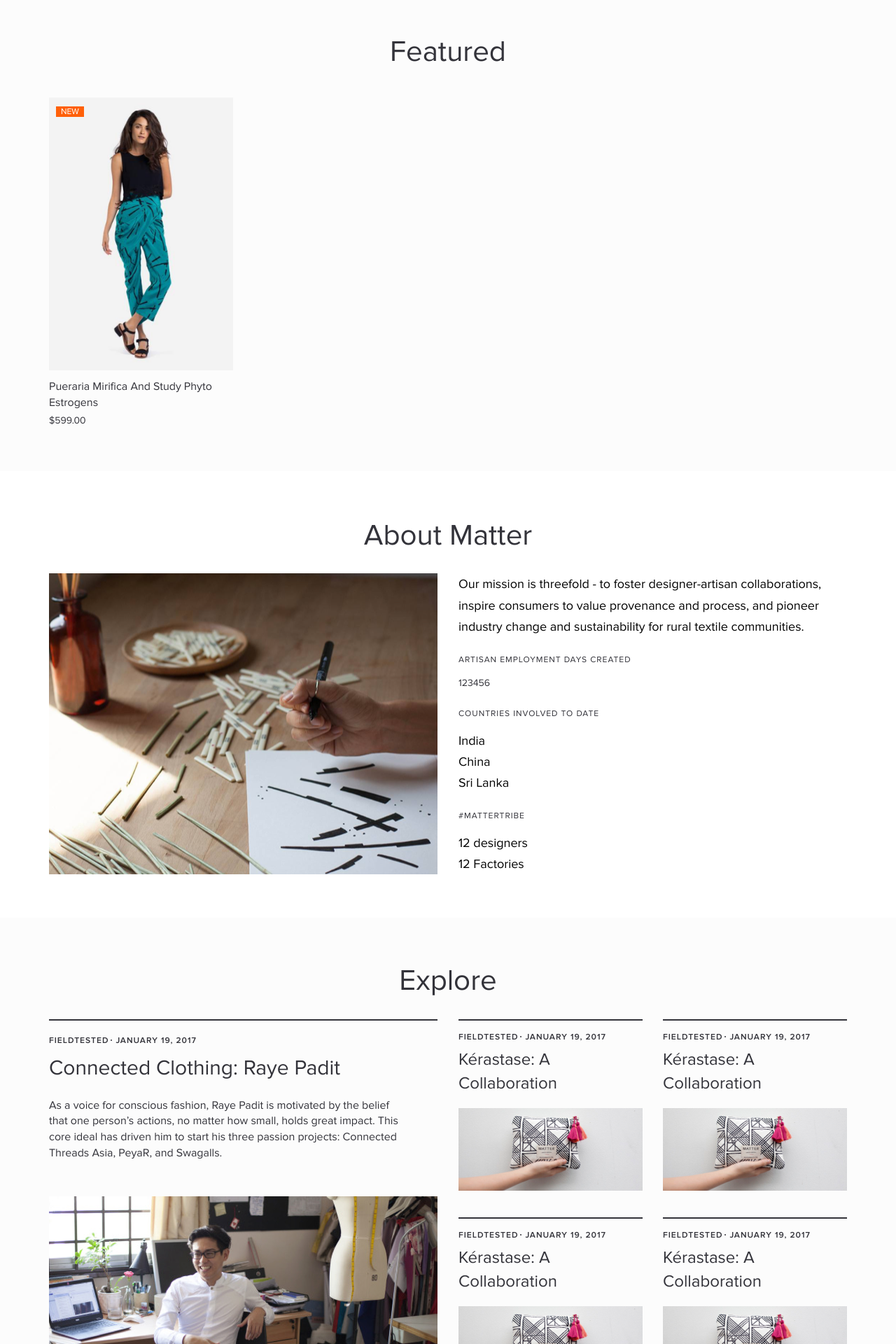
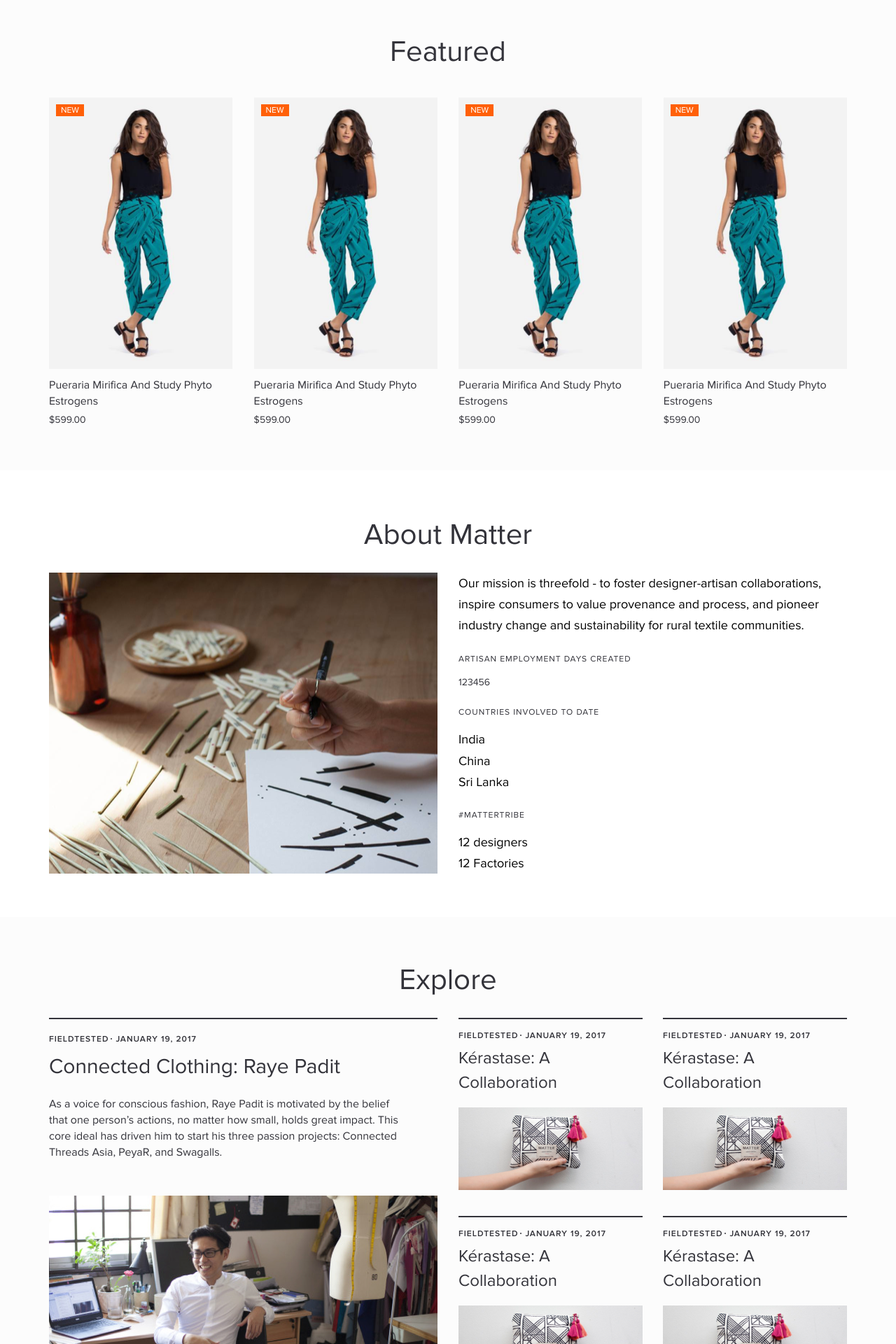
Before and after one commit to ankovel/matter, a React (Create React App) app: page / in a window 1280 px wide. Shown: the part 680-2600 px from the top of the page at 70% size. Built offline with nearby package versions, Linux system fonts and the light colour scheme.

Commit message:
Implement Shop block for HomePage

```diff
--- a/src/components/Home/Explore/BigArticle.jsx
+++ b/src/components/Home/Explore/BigArticle.jsx
@@ -4,7 +4,7 @@ import { makeStyles } from '@material-ui/core';
 
 const useStyles = makeStyles({
   info: {
-    width: '555',
+
     borderTop: 'solid 2px #33333a',
   },
   item: {
--- a/src/components/Home/Explore/Explore.jsx
+++ b/src/components/Home/Explore/Explore.jsx
@@ -7,7 +7,6 @@ const useStyles = makeStyles({
   container: {
     display: 'grid',
     padding: '60px 0',
-    marginBottom: '62px',
   },
   wrapper: {
     display: 'flex',
@@ -30,17 +29,29 @@ const useStyles = makeStyles({
     border: 'none',
     cursor: 'pointer',
     color: '#fff',
-  }
+  },
+  small: {
+    display: 'flex',
+    flexWrap: 'wrap',
+    justifyContent: 'space-between',
+    width: '555px',
+  },
 });
 
 const Explore = () => {
   const classes = useStyles();
+
   return (
     <div className={classes.container}>
       <h1 className={classes.title}>Explore</h1>
       <div className={classes.wrapper}>
         <BigArticle />
-        <SmallArticle />
+        <div className={classes.small}>
+          <SmallArticle />
+          <SmallArticle />
+          <SmallArticle />
+          <SmallArticle />
+        </div>
       </div>
 
       <button type="button" className={classes.btn}>See the journal</button>
--- a/src/components/Home/Explore/SmallArticle.jsx
+++ b/src/components/Home/Explore/SmallArticle.jsx
@@ -3,12 +3,6 @@ import cn from 'classnames'
 import { makeStyles } from '@material-ui/core';
 
 const useStyles = makeStyles({
-  wrapper: {
-    display: 'flex',
-    flexWrap: 'wrap',
-    justifyContent: 'space-between',
-    width: '555px',
-  },
   info: {
     width: '263px',
     height: '283px',
@@ -51,7 +45,6 @@ const SmallArticle = () => {
   const classes = useStyles();
 
   return (
-    <div className={classes.wrapper}>
     <div className={classes.info}>
       <div className={classes.item}>
         <span className={cn(classes.fieldTested, classes.date)}>FIELDTESTED</span>
@@ -60,35 +53,6 @@ const SmallArticle = () => {
       <h2 className={classes.title}>Kérastase: A Collaboration</h2>
       <img className={classes.img} src="images/small2.png" alt="explore" />
     </div>
-
-      <div className={classes.info}>
-        <div className={classes.item}>
-          <span className={cn(classes.fieldTested, classes.date)}>FIELDTESTED</span>
-          <span className={classes.date}>JANUARY 19, 2017</span>
-        </div>
-        <h2 className={classes.title}>Kérastase: A Collaboration</h2>
-        <img className={classes.img} src="images/small2.png" alt="explore" />
-      </div>
-
-      <div className={classes.info}>
-        <div className={classes.item}>
-          <span className={cn(classes.fieldTested, classes.date)}>FIELDTESTED</span>
-          <span className={classes.date}>JANUARY 19, 2017</span>
-        </div>
-        <h2 className={classes.title}>Kérastase: A Collaboration</h2>
-        <img className={classes.img} src="images/small2.png" alt="explore" />
-      </div>
-
-      <div className={classes.info}>
-        <div className={classes.item}>
-          <span className={cn(classes.fieldTested, classes.date)}>FIELDTESTED</span>
-          <span className={classes.date}>JANUARY 19, 2017</span>
-        </div>
-        <h2 className={classes.title}>Kérastase: A Collaboration</h2>
-        <img className={classes.img} src="images/small2.png" alt="explore" />
-      </div>
-
-    </div>
   )
 }
 
--- a/src/components/Home/ProductCard/ProductCard.jsx
+++ b/src/components/Home/ProductCard/ProductCard.jsx
@@ -1,6 +1,16 @@
 import React from 'react';
+import cn from 'classnames';
+import PropTypes from 'prop-types';
 import { makeStyles } from '@material-ui/core';
 import { Link } from 'react-router-dom';
+
+const propTypes = {
+  className: PropTypes.string,
+};
+
+const defaultProps = {
+  className: '',
+};
 
 const useStyles = makeStyles({
   link: {
@@ -8,11 +18,12 @@ const useStyles = makeStyles({
     color: '#33333a',
   },
   item: {
-    position: 'absolute',
+    position: 'relative',
     top: '10px',
     left: '10px',
   },
   new: {
+    position: 'absolute',
     padding: '0 7px',
     fontSize: '12px',
     textTransform: 'uppercase',
@@ -32,11 +43,12 @@ const useStyles = makeStyles({
   }
 });
 
-const ProductCard = () => {
+const ProductCard = (props) => {
+  const { className } = props;
   const classes = useStyles();
 
   return (
-    <Link href="/" className={classes.link}>
+    <Link to="/" className={cn(classes.link, className)}>
       <div className={classes.item}>
         <span className={classes.new}>new</span>
       </div>
@@ -45,6 +57,9 @@ const ProductCard = () => {
         <span className={classes.price}>$599.00</span>
     </Link>
   )
-}
+};
+
+ProductCard.propTypes = propTypes;
+ProductCard.defaultProps = defaultProps;
 
 export default ProductCard;
--- /dev/null
+++ b/src/components/Home/Shop/Shop.jsx
@@ -0,0 +1,85 @@
+import React from 'react';
+import cn from 'classnames';
+import { Link } from 'react-router-dom';
+import PropTypes from 'prop-types';
+import { makeStyles } from '@material-ui/core';
+
+const propTypes = {
+  className: PropTypes.string,
+  title: PropTypes.string.isRequired,
+  image: PropTypes.string.isRequired,
+  href: PropTypes.string.isRequired,
+};
+
+const defaultProps = {
+  className: '',
+};
+
+const useStyles = makeStyles({
+  link: {
+    position: 'relative',
+    textDecoration: 'none',
+    color: '#33333a',
+    '&:hover': {
+      '& $now': {
+        visibility: 'visible',
+        bottom: '40%',
+      },
+      '& $img': {
+        filter: 'brightness(0.8)',
+      },
+      '& $title': {
+        visibility: 'hidden',
+      },
+    },
+  },
+  title: {
+    visibility: 'visible',
+    position: 'absolute',
+    textAlign: 'center',
+    padding: '12px 0',
+    bottom: '60px',
+    left: '0',
+    right: '0',
+    fontSize: '18px',
+    backgroundColor: '#fff',
+    color: '#030303',
+    zIndex: 1,
+  },
+  img: {
+    width: '100%',
+    transition: '0.3s all ease',
+  },
+  now: {
+    visibility: 'hidden',
+    position: 'absolute',
+    textAlign: 'center',
+    padding: '11.5px 0',
+    bottom: '15%',
+    left: '42px',
+    right: '42px',
+    backgroundColor: '#33333a',
+    color: '#fff',
+    fontSize: '12px',
+    letterSpacing: '2px',
+    transition: '0.3s all ease',
+  },
+});
+
+const Shop = (props) => {
+  const { className, title, image, href } = props;
+  const classes = useStyles();
+
+  return (
+    <Link to={href} className={cn(className, classes.link)}>
+      <span className={classes.title}>{title}</span>
+      <img className={classes.img} src={image} alt={title} />
+      <span className={classes.now}>SHOP NOW</span>
+    </Link>
+  )
+};
+
+Shop.propTypes = propTypes;
+Shop.defaultProps = defaultProps;
+
+export default Shop;
--- /dev/null
+++ b/src/constants/categories.js
@@ -0,0 +1,24 @@
+const categories = [
+  {
+    id: 1,
+    title: 'Pants',
+    image: 'https://i.postimg.cc/mg8C8Lmh/2021-08-16-13-48-57.png',
+  },
+  {
+    id: 2,
+    title: 'Jumpsuits',
+    image: 'https://i.postimg.cc/9X6DX5qz/2021-08-16-13-42-46.png',
+  },
+  {
+    id: 3,
+    title: 'Tops',
+    image: 'https://i.postimg.cc/yY0kkQFj/2021-08-16-13-43-09.png',
+  },
+  {
+    id: 4,
+    title: 'Accessories',
+    image: 'https://i.postimg.cc/QdsV5Qm3/2021-08-16-13-43-35.png',
+  },
+];
+
+export default categories;
--- a/src/pages/HomePage.jsx
+++ b/src/pages/HomePage.jsx
@@ -5,6 +5,8 @@ import HomeBanner from '../components/Home/HomeBanner/HomeBanner';
 import ProductCard from '../components/Home/ProductCard/ProductCard';
 import AboutMatter from '../components/Home/AboutMatter/AboutMatter';
 import Explore from '../components/Home/Explore/Explore';
+import Shop from '../components/Home/Shop/Shop';
+import categories from '../constants/categories';
 
 const useStyles = makeStyles({
   container: {
@@ -12,10 +14,13 @@ const useStyles = makeStyles({
   },
   products: {
     backgroundColor: '#fcfcfc',
+    padding: '62px 0',
   },
-  wrapper: {
-    padding: '62px 0',
-    marginBottom: '62px',
+  about: {
+    paddingTop: '62px',
+  },
+  explore: {
+    backgroundColor: '#fcfcfc',
   },
   title: {
     marginBottom: '35px',
@@ -24,12 +29,16 @@ const useStyles = makeStyles({
     fontWeight: 'normal',
     color: '#33333a',
   },
-  product: {
-    position: 'relative',
-    width: '263px',
+  wrapper: {
+    display: 'flex',
+    alignItems: 'center',
+    justifyContent: 'space-between',
   },
-  explore: {
-    backgroundColor: '#fcfcfc',
+  card: {
+    width: '23%',
+  },
+  shop: {
+    padding: '62px 0',
   },
 });
 
@@ -41,11 +50,12 @@ const HomePage = () => {
       <HomeBanner />
       <div className={classes.products}>
         <Main>
+          <h1 className={classes.title}>Featured</h1>
           <div className={classes.wrapper}>
-            <h1 className={classes.title}>Featured</h1>
-            <div className={classes.product}>
-              <ProductCard />
-            </div>
+            <ProductCard className={classes.card} />
+            <ProductCard className={classes.card} />
+            <ProductCard className={classes.card} />
+            <ProductCard className={classes.card} />
           </div>
         </Main>
       </div>
@@ -59,6 +69,22 @@ const HomePage = () => {
           <Explore />
         </Main>
       </div>
+      <div className={classes.shop}>
+        <Main>
+          <h1 className={classes.title}>Shop</h1>
+          <div className={classes.wrapper}>
+            {categories.map((category) => (
+              <Shop
+                key={category.id}
+                className={classes.card}
+                title={category.title}
+                image={category.image}
+                href="/shop"
+              />
+            ))}
+          </div>
+        </Main>
+      </div>
     </div>
   );
 };
```
Lines whose indentation alone changed are shown as unchanged.
